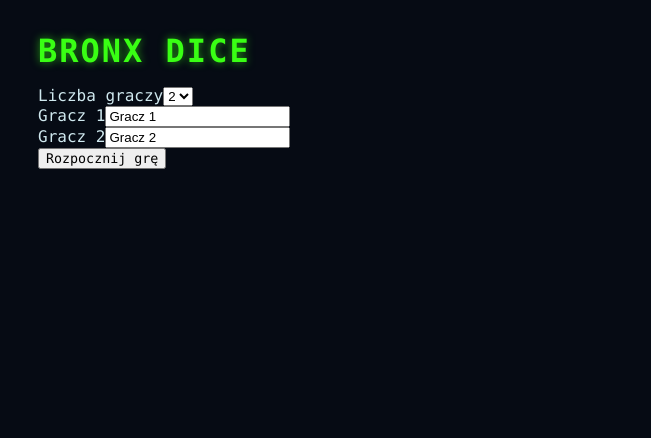
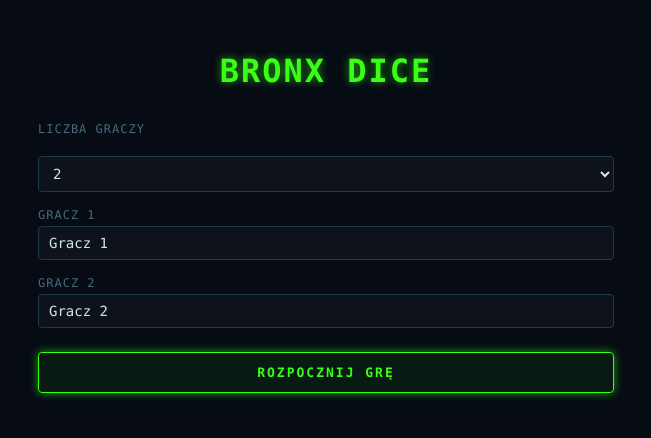
Before and after one commit to marcin5lapinski/bronx-dice-2, a React (Vite) app in the folder app/: page / in a window 1280 px wide. Shown: the top 438 px of the page, without its empty margins (314-965 px from the left). Built offline with nearby package versions, Linux system fonts and the light colour scheme.

Commit message:
Style StartScreen and RollButton with the Electric HUD theme

```diff
--- a/app/src/styles/components.css
+++ b/app/src/styles/components.css
@@ -109,3 +109,96 @@
     white-space: nowrap;
   }
 }
+
+/* StartScreen */
+.start-screen {
+  display: flex;
+  flex-direction: column;
+  gap: 16px;
+  text-align: center;
+  padding: 20px 0;
+}
+
+.start-screen label {
+  display: block;
+  color: var(--text-dim);
+  font-size: 12px;
+  text-transform: uppercase;
+  letter-spacing: 1px;
+  margin-bottom: 4px;
+  text-align: left;
+}
+
+.start-screen select,
+.start-screen input {
+  background: var(--panel-bg);
+  border: 1px solid var(--panel-border);
+  color: var(--text);
+  font-family: inherit;
+  font-size: 14px;
+  padding: 8px 10px;
+  border-radius: 4px;
+  width: 100%;
+}
+
+.start-screen select:focus,
+.start-screen input:focus {
+  outline: none;
+  border-color: var(--accent-blue);
+  box-shadow: 0 0 8px var(--accent-blue-glow);
+}
+
+.start-screen button {
+  background: var(--accent-green-bg);
+  color: var(--accent-green);
+  border: 1px solid var(--accent-green);
+  box-shadow: 0 0 10px var(--accent-green-glow);
+  border-radius: 4px;
+  padding: 12px 20px;
+  font-weight: 700;
+  letter-spacing: 2px;
+  text-transform: uppercase;
+  font-size: 13px;
+  margin-top: 8px;
+}
+
+.start-screen button:disabled {
+  border-color: var(--panel-border);
+  color: var(--text-dim);
+  box-shadow: none;
+  background: transparent;
+}
+
+/* RollButton */
+.roll-button {
+  display: flex;
+  align-items: center;
+  gap: 12px;
+}
+
+.roll-button button {
+  background: var(--accent-green-bg);
+  color: var(--accent-green);
+  border: 1px solid var(--accent-green);
+  box-shadow: 0 0 10px var(--accent-green-glow);
+  border-radius: 4px;
+  padding: 10px 20px;
+  font-weight: 700;
+  letter-spacing: 2px;
+  text-transform: uppercase;
+  font-size: 13px;
+}
+
+.roll-button button:disabled {
+  border-color: var(--panel-border);
+  color: var(--text-dim);
+  box-shadow: none;
+  background: transparent;
+}
+
+.roll-button p {
+  color: var(--text-dim);
+  font-size: 12px;
+  letter-spacing: 1px;
+  text-transform: uppercase;
+}
```
